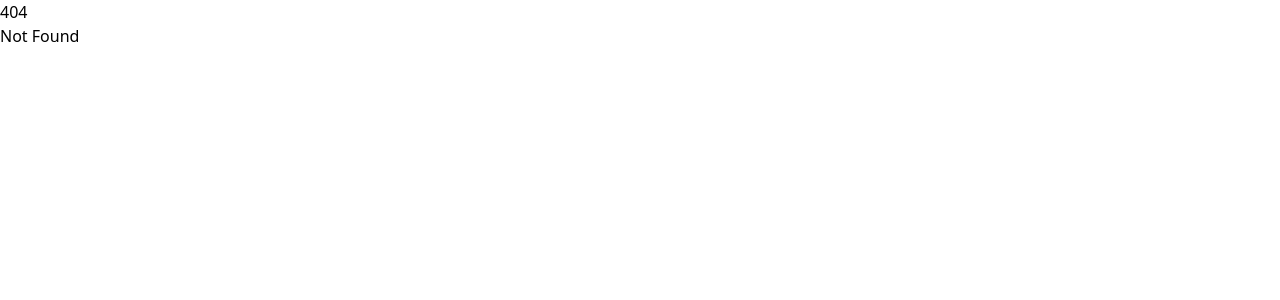
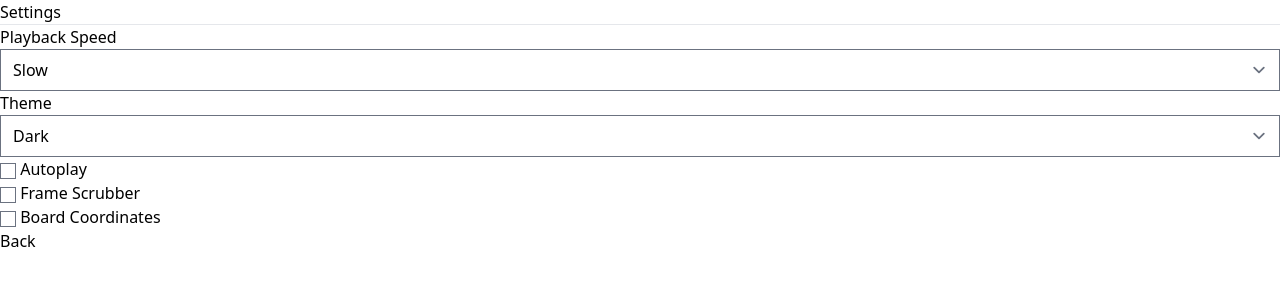
Before and after one commit to coreyja/barf, a SvelteKit app: page /settings in a window 1280 px wide. Before the commit this address had no page. Shown: the top 300 px of the page. Built offline with nearby package versions, Linux system fonts and the light colour scheme.

Commit message:
Basic settings route.

```diff
--- a/package.json
+++ b/package.json
@@ -22,6 +22,7 @@
 		"@sveltejs/adapter-auto": "^2.0.0",
 		"@sveltejs/adapter-netlify": "^2.0.8",
 		"@sveltejs/kit": "^1.20.4",
+		"@tailwindcss/forms": "^0.5.4",
 		"@types/cookie": "^0.5.1",
 		"@typescript-eslint/eslint-plugin": "^5.45.0",
 		"@typescript-eslint/parser": "^5.45.0",
--- a/src/routes/+page.svelte
+++ b/src/routes/+page.svelte
@@ -106,5 +106,6 @@
 				<Scoreboard frame={currentFrame} />
 			</div>
 		</div>
+		<p class="mt-6 text-center"><a href="/settings">settings</a></p>
 	{/if}
 </div>
--- /dev/null
+++ b/src/routes/settings/+page.svelte
@@ -0,0 +1,36 @@
+<h1>Settings</h1>
+<hr />
+
+<label class="block">
+	<span>Playback Speed</span>
+	<select class="w-full">
+		<option>Slow</option>
+		<option>Medium</option>
+		<option>Fast</option>
+	</select>
+</label>
+
+<label class="block">
+	<span>Theme</span>
+	<select class="w-full">
+		<option>Dark</option>
+		<option>Light</option>
+	</select>
+</label>
+
+<label class="block">
+	<input type="checkbox" />
+	<span>Autoplay</span>
+</label>
+
+<label class="block">
+	<input type="checkbox" />
+	<span>Frame Scrubber</span>
+</label>
+
+<label class="block">
+	<input type="checkbox" />
+	<span>Board Coordinates</span>
+</label>
+
+<p><a href="javascript:history.back()">Back</a></p>
--- a/tailwind.config.js
+++ b/tailwind.config.js
@@ -4,5 +4,7 @@ export default {
   theme: {
     extend: {},
   },
-  plugins: [],
+  plugins: [
+    require('@tailwindcss/forms')
+  ],
 }
```
Also changed, not shown: 1 other file (tests, documents, lock files or other folders).
